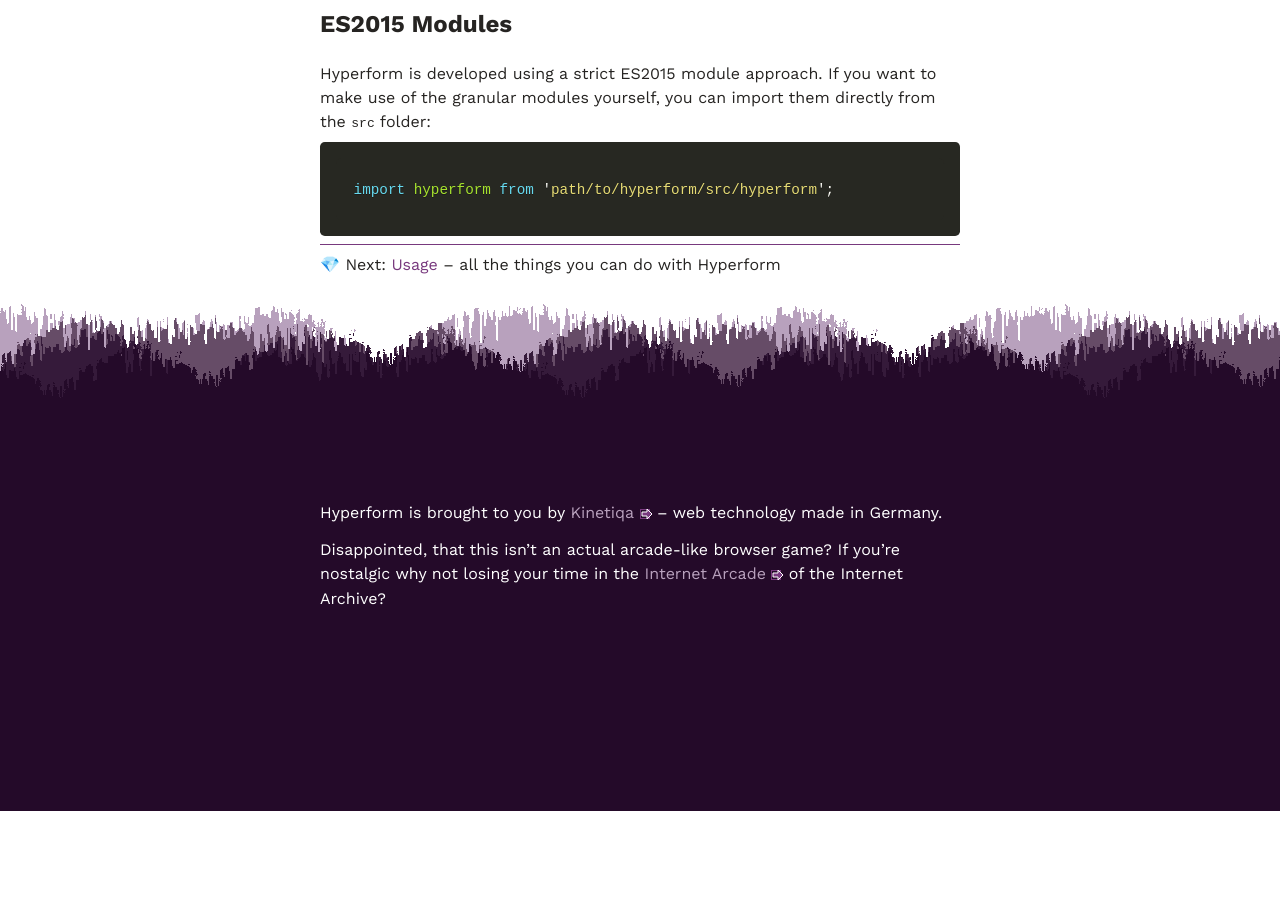
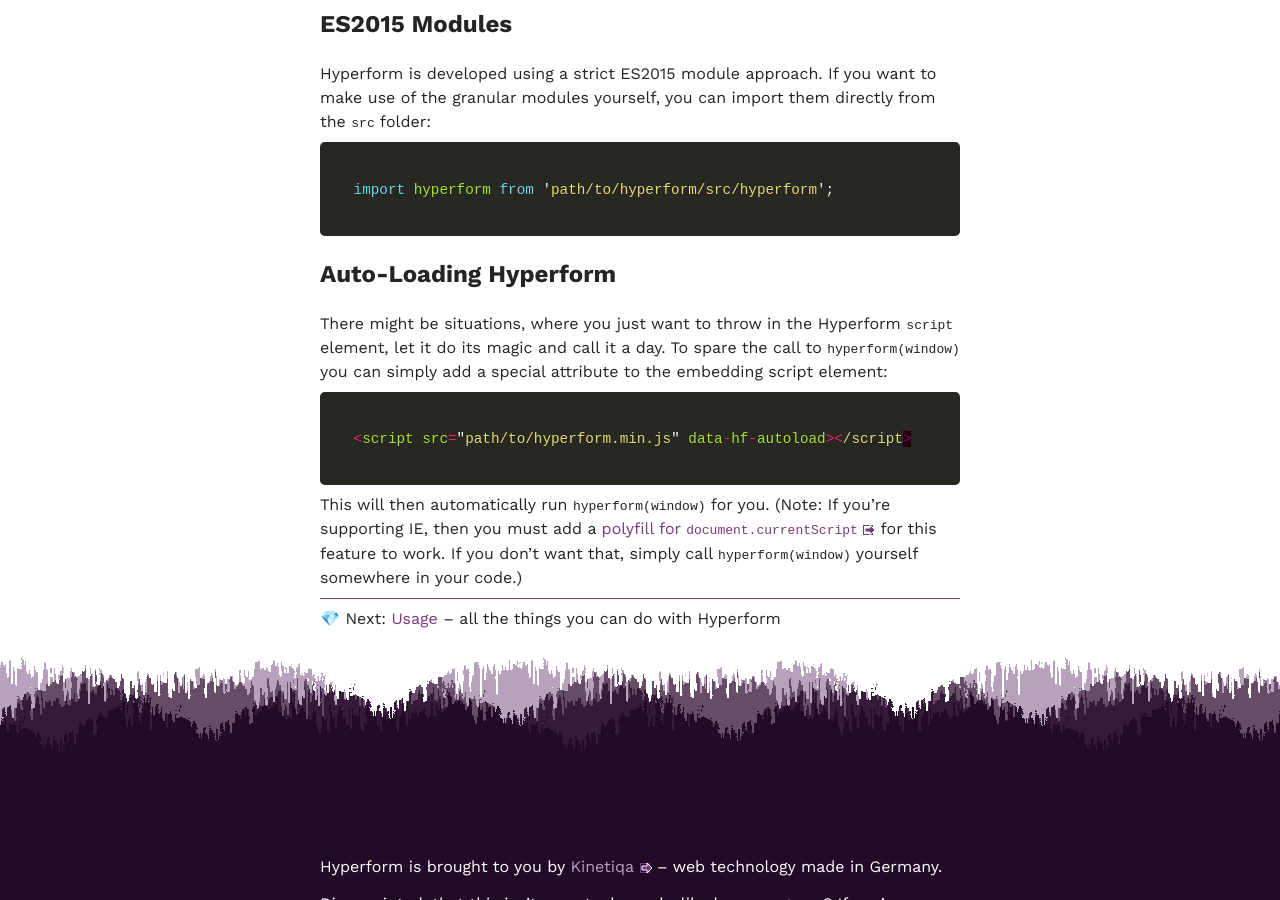
Before and after one commit to hyperform/hyperform.github.io, a Jekyll site: the page built from docs/install.md, in a window 1280 px wide and 900 px high, scrolled down 1150 px. Built offline with Jekyll 4.4.1, drawn with Linux system fonts in a browser that asks for light colours; emoji names are drawn with the system emoji font; some web fonts are replaced; before the commit the page ends 1961 px from its top, so only the background shows below that.

Commit message:
document autoloading

````diff
--- a/docs/install.md
+++ b/docs/install.md
@@ -48,6 +48,23 @@ the `src` folder:
 import hyperform from 'path/to/hyperform/src/hyperform';
 ```
 
+## Auto-Loading Hyperform
+
+There might be situations, where you just want to throw in the Hyperform
+`script` element, let it do its magic and call it a day. To spare the call to
+`hyperform(window)` you can simply add a special attribute to the embedding
+script element:
+
+```js
+<script src="path/to/hyperform.min.js" data-hf-autoload></script>
+```
+
+This will then automatically run `hyperform(window)` for you. (Note: If you're
+supporting IE, then you must add a [polyfill for
+`document.currentScript`](https://github.com/JamesMGreene/document.currentScript)
+for this feature to work. If you don’t want that, simply call
+`hyperform(window)` yourself somewhere in your code.)
+
 ----
 
 :gem: Next: [Usage](usage.html) – all the things you can do with Hyperform
````
